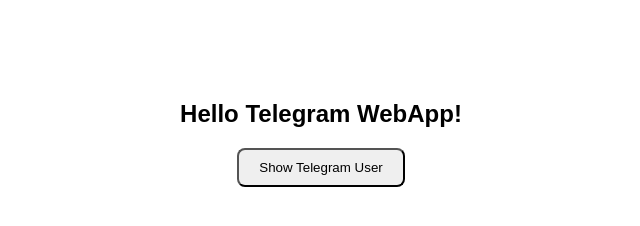
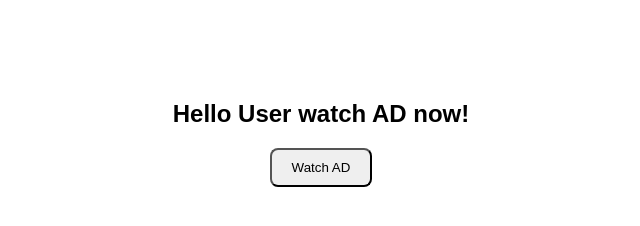
Before and after one commit to Flipper914/Cheap_Treader, a plain HTML site: page index.html in a window 1280 px wide. Shown: the whole page, without its empty margins (319-959 px from the left). Drawn offline with Linux system fonts and the light colour scheme.

Commit message:
Update greeting and button text in index.html

```diff
--- a/index.html
+++ b/index.html
@@ -5,10 +5,11 @@
   <link rel="stylesheet" href="style.css">
 </head>
 <body>
-  <h2>Hello Telegram WebApp!</h2>
-  <button onclick="showUser()">Show Telegram User</button>
+  <h2>Hello User watch AD now!</h2>
+  <button onclick="showUser()">Watch AD</button>
 
   <script src="https://telegram.org/js/telegram-web-app.js"></script>
   <script src="script.js"></script>
 </body>
+
 </html>
```
